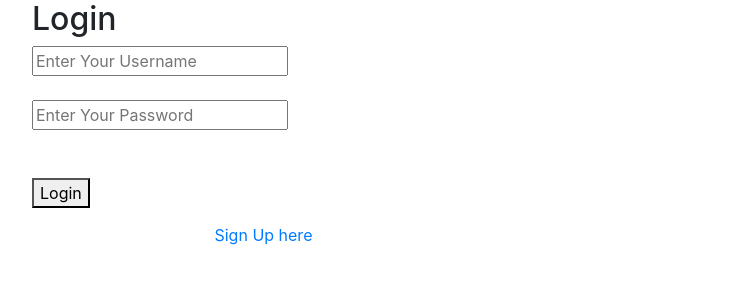
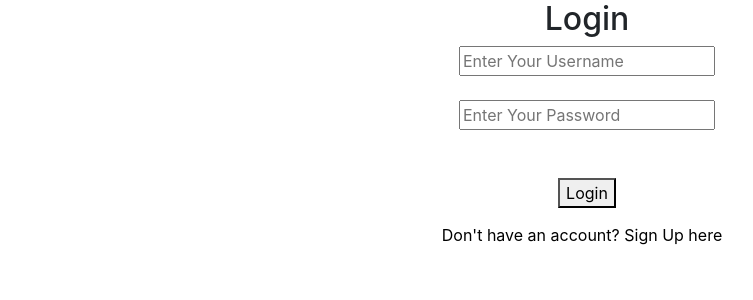
Before and after one commit to MihaelaNaidin040696/api-wars-planets, a Flask app: page /login in a window 1280 px wide. Shown: the top 300 px of the page, without its empty margins (53-806 px from the left). Run offline with Flask 2, Linux system fonts and the light colour scheme.

Commit message:
css styling

```diff
--- a/static/main.css
+++ b/static/main.css
@@ -39,3 +39,11 @@ p {
   margin-right: 10px;
   margin-top: 15px;
 }
+
+.bottom {
+  color: black;
+}
+
+#login, #register {
+  text-align: center;
+}
--- a/templates/login.html
+++ b/templates/login.html
@@ -3,6 +3,7 @@
 {% block title %}Login{% endblock title %}
 
 {% block content %}
+    <div id="login">
         <h2> Login </h2>
         <form action="{{ url_for('login') }}"
               method="post"
@@ -13,4 +14,5 @@
             <button class="button_btn" onclick="logged_in()" type="submit">Login</button>
         </form>
         <p class="bottom">Don't have an account?  <a class="bottom" href="{{url_for('register')}}"> Sign Up here</a></p>
+    </div>
 {% endblock %}
--- a/templates/register.html
+++ b/templates/register.html
@@ -3,6 +3,7 @@
 {% block title %}Sign in{% endblock title %}
 
 {% block content %}
+    <div id="register">
         <h2> Register </h2>
         <form
                 method="POST"
@@ -15,4 +16,5 @@
             <button class="button_btn" type="submit">Sign in</button>
 
         </form>
+    </div>
 {% endblock %}
```
Lines whose indentation alone changed are shown as unchanged.
